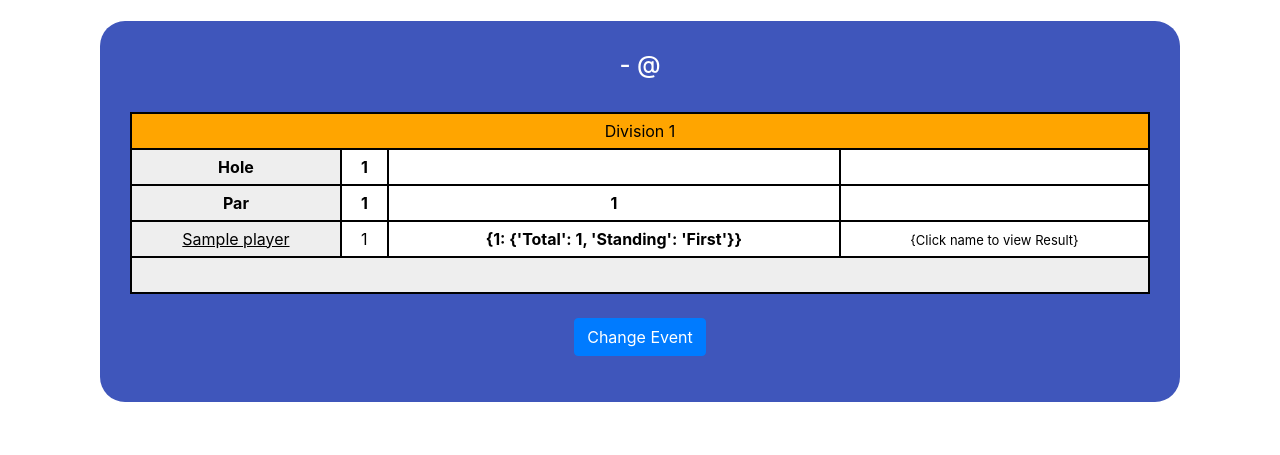
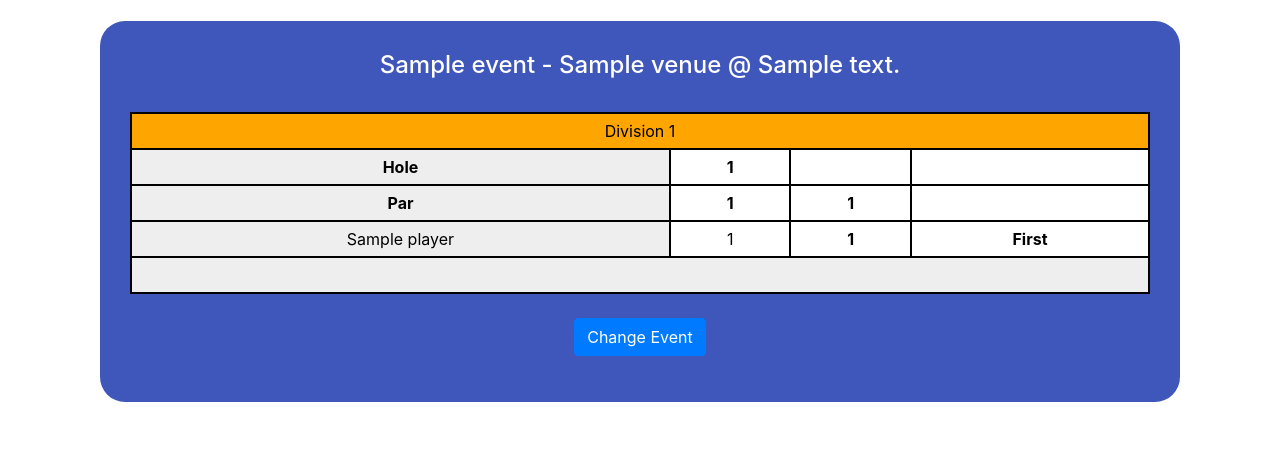
Before and after one commit to RandyWu/ovga, a Flask app: page /scores/1 in a window 1280 px wide. Shown: the part 53-508 px from the top of the page. Run offline with Flask 2, Linux system fonts and the light colour scheme; tables that the repository leaves empty hold one stand-in row (values such as "Sample post"); some libraries are stand-ins or nearby versions; some web fonts are replaced.

Commit message:
Revert "added result"
This reverts commit 623bcc4aa9756a7f7613e66334a6379e2e8c49c6.

```diff
--- a/app/templates/scores/scores.html
+++ b/app/templates/scores/scores.html
@@ -6,7 +6,7 @@
 		<div class="contain">
 		  <div class="round">
 		    <!-- href as scores/<event_id> -->
-		    <h4>{{event_name}} - {{venue_name}} @ {{event_address}}</h4><br/>
+		    <h4>{{page_title}}</h4><br/>
 			<div id="table-scroll" class="table-scroll">
 			  <div class="table-wrap">
 				<table class="main-table">
@@ -34,16 +34,12 @@
 					{%for player in page_info[division]%}
 					{% set second_loop = loop %}
 					<tr>
-						<td class="fixed-side">
-							<a style="cursor: pointer; text-decoration: underline;" onclick="return result_show(this.id);" id="num{{outer_loop.index}}player{{second_loop.index}}">
-								<div id="no{{outer_loop.index}}player{{second_loop.index}}">{{page_info[division][player]["Name"]}}</div>
-							</a>
-						</td>
+						<td class="fixed-side">{{page_info[division][player]["Name"]}}</td>
 						{%for hole_num in range(1,num_of_holes+1) %}
 							<td value={{hole_num}} id="num{{outer_loop.index}}player{{second_loop.index}}hole{{loop.index}}">{{page_info[division][player]["Scores"][hole_num]}}</td>
 						{% endfor %}
-						<td><b>{{score_totals[player]}}</b></td>
-						<td id="num{{outer_loop.index}}player{{second_loop.index}}result"><span style="font-size: small;">{Click name to view Result}</span></td>
+						<td><b>{{score_totals[division][player]['Total']}}</b></td>
+						<td><b>{{score_totals[division][player]['Standing']}}</b></td>
 					</tr>
 					{% endfor %}
 					<!-- Foreach player end -->
@@ -55,75 +51,13 @@
 				</table>
 			  </div>
 			</div><br/>
-			<p><button type="button" class="btn btn-primary" onclick="window.location='{{ url_for('choose_event') }}'">Change Event</button>
+			<p><button type="button" class="btn btn-primary" onclick="window.location='{{ url_for('events') }}'">Change Event</button>
 		  </div>
 		</div>
 		<br>
 		<br>
     </main>
 <script>
-
-function result_show(id)
-{
-
-var regexStr = id.match(/[a-z]+|[^a-z]+/gi);
-var plyr1, plyr2;
-var num = regexStr[1];
-var result = "", show = "";
-var points = 0, win = 0, lose = 0;
-{% for hole_num in range(1,num_of_holes+1) %}
-var total_num_of_holes = "{{loop.length}}";
-{% endfor %}
-
-for(j=1; j<=50; j++){
-// k is current hole num
-for(var k=1; plyr2 = document.getElementById(id+"hole"+k), plyr1 = document.getElementById("num"+num+"player"+j+"hole"+k); k++) {
-    if(plyr1!=plyr2){
-
-	var remainingHoles = parseInt(total_num_of_holes) - parseInt(k);
-
-	if(parseInt(plyr1.innerText) < parseInt(plyr2.innerText)) {
-		win++;
-		points++;
-	}
-
-	if(parseInt(plyr1.innerText) > parseInt(plyr2.innerText)) {
-		lose++;
-		points--;
-	}
-
-	if(parseInt(win) > parseInt(lose)){
-		result = "won";
-	}
-	else if(parseInt(win) < parseInt(lose)){
-		result = "lost";
-	}
-	else if(parseInt(win) == parseInt(lose)){
-		result = "all square";
-	}
-
-	if(result=="won" && parseInt(points) - parseInt(remainingHoles) > 0){
-		show = win+ " and " +remainingHoles;
-		break;
-	}
-
-	if(result=="lost" && parseInt(points) + parseInt(remainingHoles) < 0){
-		show = lose+ " and " +remainingHoles;
-		break;
-	}
-
-}}
-if(document.getElementById(id+"result"))
-	document.getElementById(id+"result").innerHTML = "";
-if(document.getElementById("num"+num+"player"+j+"result"))
-	document.getElementById("num"+num+"player"+j+"result").innerHTML = result + " " +show;
-
-}
-
-}
-
-
-
 
 var hole,par;
 for(var i=1; i<=50; i++){
```
